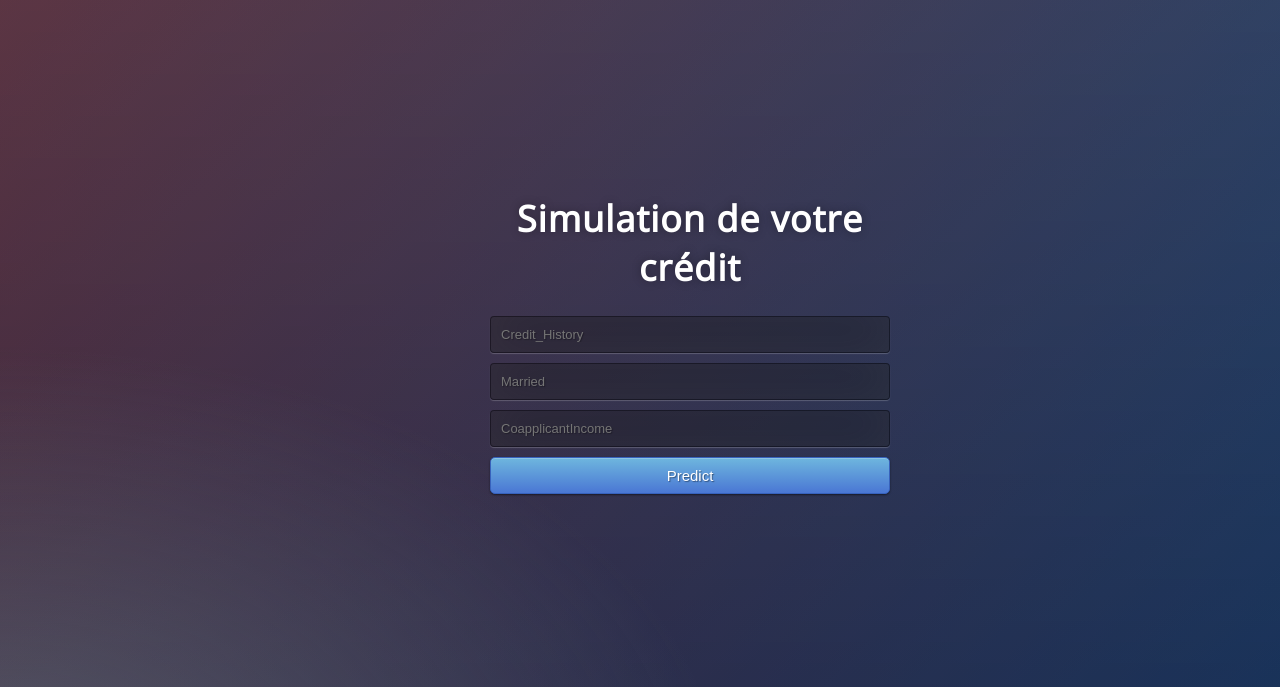
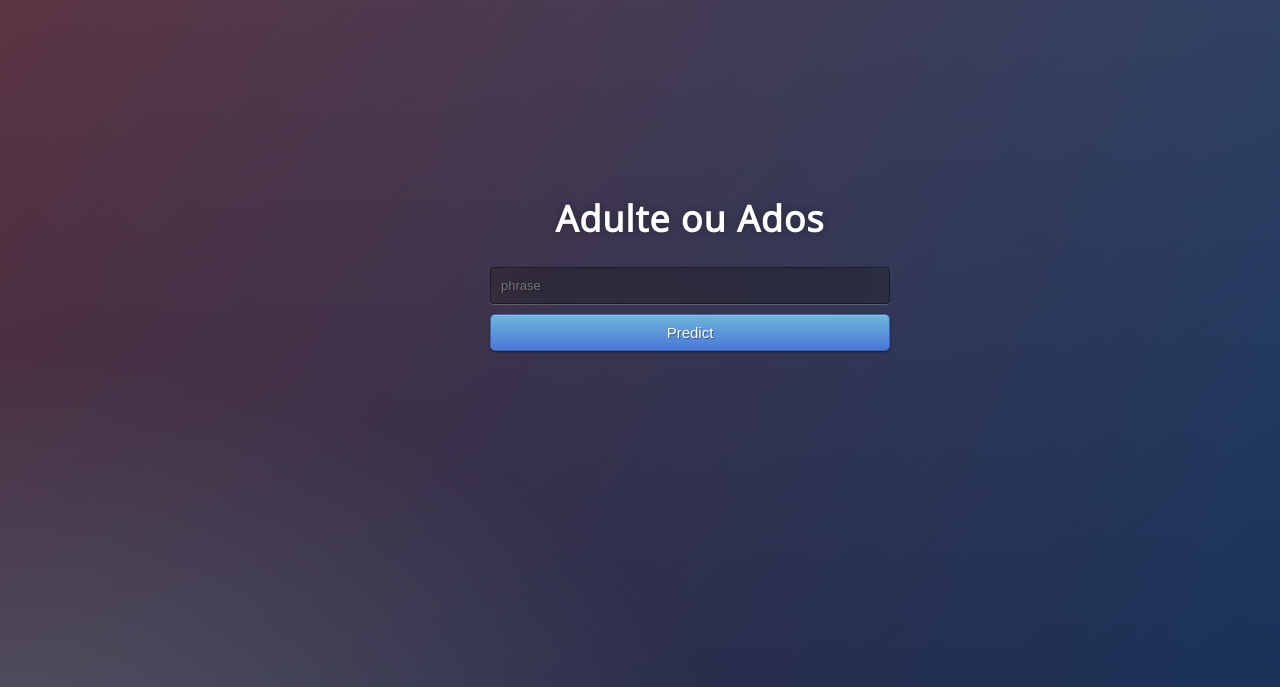
Before and after one commit to mohamed0998/test, a Flask app: page / in a window 1280 px wide. Shown: the top 687 px of the page. Run offline with Flask 2, Linux system fonts and the light colour scheme; parts of the project's set-up code (start-up, migrations or seed data) failed here and were passed over.

Commit message:
Add files via upload

```diff
--- a/app_deploiment/templates/index.html
+++ b/app_deploiment/templates/index.html
@@ -3,7 +3,7 @@
 <!--From https://codepen.io/frytyler/pen/EGdtg-->
 <head>
   <meta charset="UTF-8">
-  <title>credit App</title>
+  <title>Adult/Ados App</title>
   <link href='https://fonts.googleapis.com/css?family=Pacifico' rel='stylesheet' type='text/css'>
 <link href='https://fonts.googleapis.com/css?family=Arimo' rel='stylesheet' type='text/css'>
 <link href='https://fonts.googleapis.com/css?family=Hind:300' rel='stylesheet' type='text/css'>
@@ -14,14 +14,11 @@
 
 <body>
  <div class="login">
-	<h1>Simulation de votre crédit</h1>
+	<h1>Adulte ou Ados</h1>
 
      <!-- Main Input For Receiving Query to our ML -->
     <form action="{{ url_for('predict')}}"method="post">
-    	<input type="text" name="Credit_History" placeholder="Credit_History" required="required" />
-        <input type="text" name="Married" placeholder="Married" required="required" />
-		<input type="text" name="CoapplicantIncome" placeholder="CoapplicantIncome" required="required" />
-
+        <input type="text" name="phrase" placeholder="phrase" required="required" />
         <button type="submit" class="btn btn-primary btn-block btn-large">Predict</button>
     </form>
 
```
